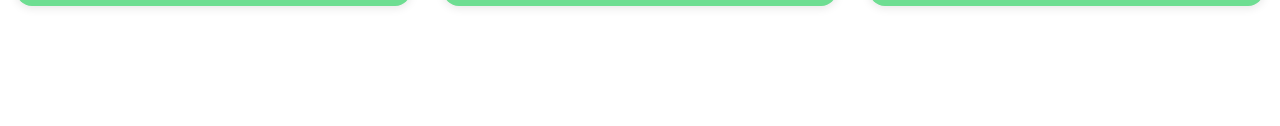
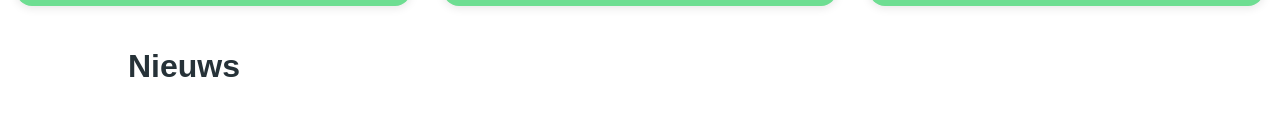
Before and after one commit to tejuko/Blokweb, a plain HTML site: page index.html in a window 1280 px wide. Shown: the part 1315-1441 px from the top of the page. Drawn offline with Linux system fonts and the light colour scheme; a web font is replaced by a local one.

Commit message:
nieuws kleur

```diff
--- a/styles/style.css
+++ b/styles/style.css
@@ -334,7 +334,7 @@ main > section:nth-of-type(3) section img {
 main > section:nth-of-type(4) h2 {
 	font-family: MontBold, Arial, Helvetica, sans-serif;
 	font-size: 2em;
-	color: var(--primary-color);
+	color: var(--tertiary-color);
 	padding: 0 0 0 4em;
 }
 
```
